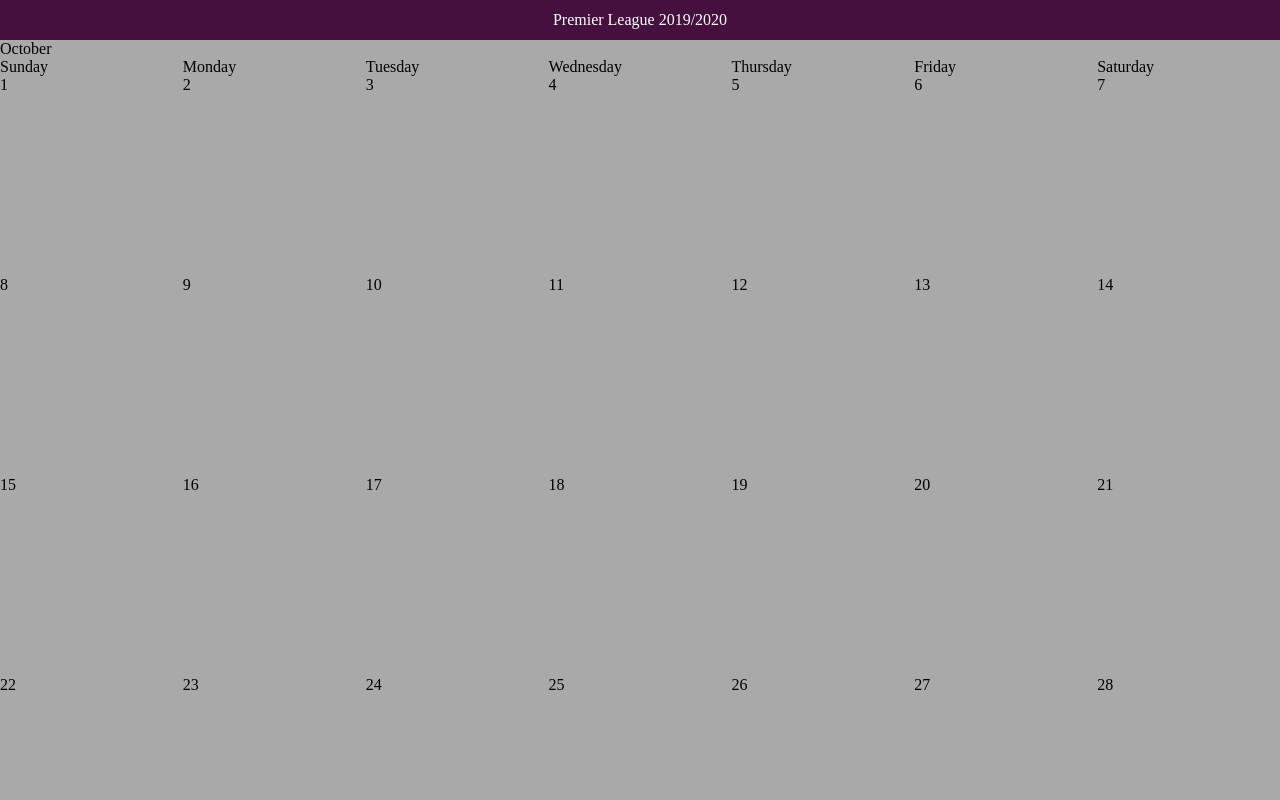
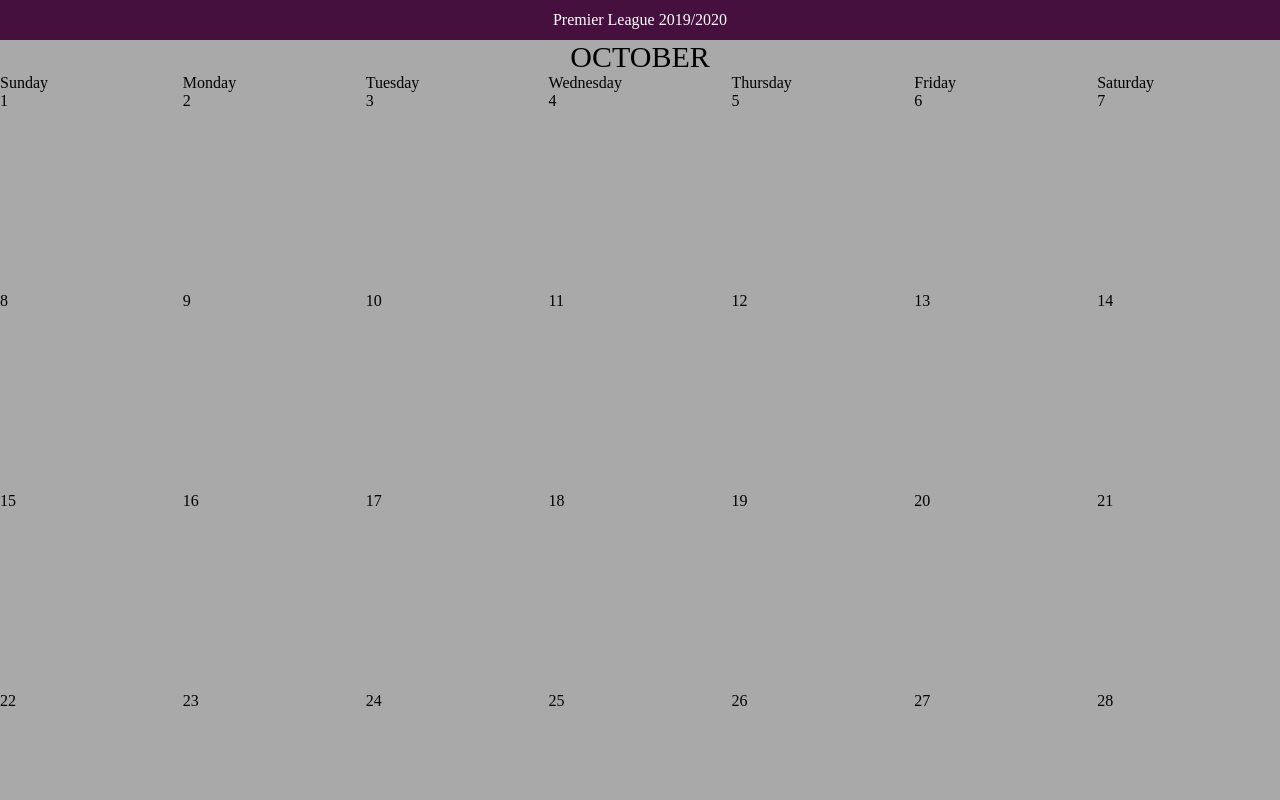
Before and after one commit to ThiagolCarvalho/premier-league-calendar, an Angular app: page /premier-league in a window 1280 px wide. Before the commit this address led to /. Shown: the top 800 px of the page. Built offline with nearby package versions, Linux system fonts and the light colour scheme; no server answers.

Commit message:
Added calendar component module and premier league shell page for the use of the component

```diff
--- a/src/app/app-routing.module.ts
+++ b/src/app/app-routing.module.ts
@@ -2,7 +2,8 @@
 import { RouterModule, Routes } from '@angular/router';
 
 const routes: Routes = [
-  { path: '**', redirectTo: '/'}
+  { path: 'premier-league', loadChildren: () => import('./pages/premier-league/premier-league.module').then(m => m.PremierLeagueModule) },
+  { path: '**', redirectTo: '/premier-league'}
 ];
 
 @NgModule({
--- a/src/app/app.component.html
+++ b/src/app/app.component.html
@@ -1,6 +1,5 @@
 <app-header></app-header>
 <div style="min-height: calc(100vh - 70px) !important;">
   <router-outlet></router-outlet>
-  <app-calendar></app-calendar>
 </div>
 <app-footer></app-footer>
--- a/src/app/app.module.ts
+++ b/src/app/app.module.ts
@@ -6,14 +6,12 @@
 import {HeaderComponent} from './shared/components/header/header.component';
 import {HttpClientModule} from '@angular/common/http';
 import {FooterComponent} from "./shared/components/footer/footer.component";
-import {CalendarComponent} from "./shared/components/calendar/calendar.component";
 
 @NgModule({
   declarations: [
     AppComponent,
     HeaderComponent,
-    FooterComponent,
-    CalendarComponent
+    FooterComponent
   ],
   imports: [
     BrowserModule,
--- /dev/null
+++ b/src/app/pages/premier-league/premier-league.component.html
@@ -0,0 +1 @@
+<app-calendar [data]="premierLeague"></app-calendar>
--- /dev/null
+++ b/src/app/pages/premier-league/premier-league.component.ts
@@ -0,0 +1,23 @@
+import {Component, OnInit} from '@angular/core';
+import {PremierLeagueWS} from "../../shared/ws/premier-league-ws";
+import {IPremierLeague} from "../../shared/models/IPremierLeague";
+
+@Component({
+  selector: 'app-premier-league',
+  templateUrl: './premier-league.component.html',
+  styleUrls: ['./premier-league.component.css']
+})
+export class PremierLeagueComponent implements OnInit {
+
+  public premierLeague: IPremierLeague = {name: '', matches: []}
+
+  constructor(private premierLeagueWS: PremierLeagueWS) {
+    this.premierLeagueWS.getAll().subscribe(premierLeague => {
+      this.premierLeague = premierLeague;
+    })
+  }
+
+  ngOnInit(): void {
+  }
+
+}
--- a/src/app/shared/components/calendar/calendar.component.css
+++ b/src/app/shared/components/calendar/calendar.component.css
@@ -17,5 +17,6 @@
 }
 
 .month-text {
-
+  text-align: center;
+  font-size: 30px;
 }
--- a/src/app/shared/components/calendar/calendar.component.html
+++ b/src/app/shared/components/calendar/calendar.component.html
@@ -1,13 +1,7 @@
 <div class="calendar">
-  <div class="month-text"> October </div>
+  <div class="month-text"> {{monthName.toUpperCase()}} </div>
   <div class="day-grid">
-    <div>Sunday</div>
-    <div>Monday</div>
-    <div>Tuesday</div>
-    <div>Wednesday</div>
-    <div>Thursday</div>
-    <div>Friday</div>
-    <div>Saturday</div>
+    <div *ngFor="let day of daysOfTheWeek">{{day}}</div>
   </div>
 
   <div class="date-grid">
--- a/src/app/shared/components/calendar/calendar.component.ts
+++ b/src/app/shared/components/calendar/calendar.component.ts
@@ -1,26 +1,40 @@
-import {Component, OnInit} from '@angular/core';
+import {Component, Input, OnChanges, OnInit} from '@angular/core';
 
 @Component({
   selector: 'app-calendar',
   templateUrl: './calendar.component.html',
   styleUrls: ['./calendar.component.css']
 })
-export class CalendarComponent implements OnInit {
+export class CalendarComponent implements OnInit, OnChanges {
+  @Input() data: any;
 
   public daysInMonth: number[];
+  public monthName: string;
+  public daysOfTheWeek: string[] = ['Sunday', 'Monday', 'Tuesday', 'Wednesday', 'Thursday', 'Friday', 'Saturday']
 
   constructor() {
     this.daysInMonth = [];
+    this.monthName = '';
   }
 
   ngOnInit(): void {
     const now = new Date()
-    this.setCountDaysInMonth(now.getFullYear(), now.getMonth() + 1);
+    this.setDaysInMonth(now.getFullYear(), now.getMonth() + 1);
+    this.setMonth(now);
   }
 
-  setCountDaysInMonth(year: number, month: number) {
+  ngOnChanges() {
+    console.log(this.data);
+  }
+
+  setDaysInMonth(year: number, month: number) {
     const countDaysInMonth = new Date(year, month, 0).getDate()
     this.daysInMonth = new Array(countDaysInMonth).fill(0).map((x,i)=>i+1);
+    console.log(this.daysInMonth);
+  }
+
+  setMonth(date: Date) {
+    this.monthName = date.toLocaleString('en', { month: 'long' });
   }
 
 }
```
Also changed, not shown: src/app/pages/premier-league/premier-league-routing.module.ts (added, +16 -0 lines), src/app/pages/premier-league/premier-league.module.ts (added, +19 -0 lines), src/app/shared/components/calendar/calendar.module.ts (added, +15 -0 lines), src/app/pages/premier-league/premier-league.component.css (added).
